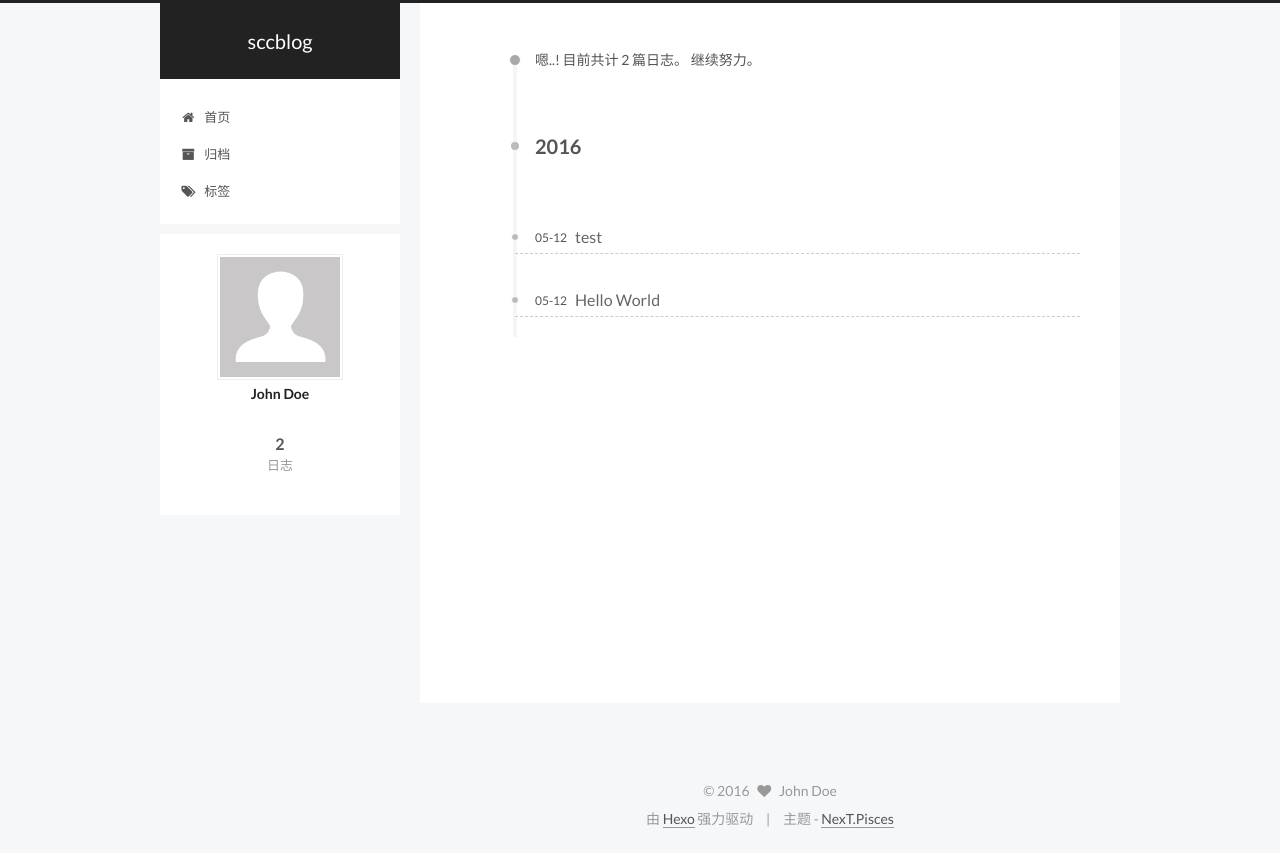
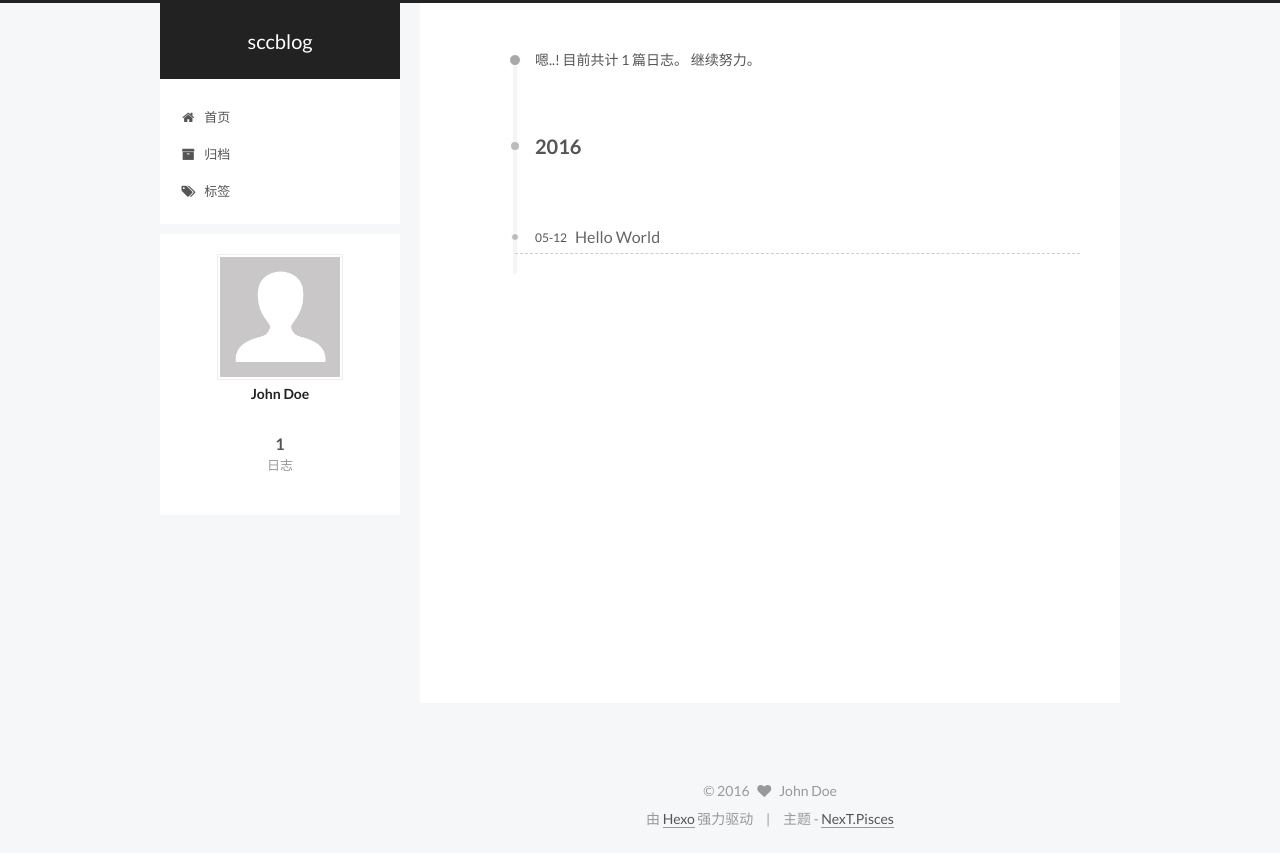
Before and after one commit to eng-cc/eng-cc.github.io, a plain HTML site: page archives/index.html in a window 1280 px wide. Drawn offline with Linux system fonts and the light colour scheme.

Commit message:
Site updated: 2016-05-12 19:26:01

```diff
--- a/archives/index.html
+++ b/archives/index.html
@@ -218,7 +218,7 @@
 
 
 
-      嗯..! 目前共计 2 篇日志。 继续努力。
+      嗯..! 目前共计 1 篇日志。 继续努力。
     </span>
 
 
@@ -232,43 +232,6 @@
         <div class="collection-title">
           <h2 class="archive-year motion-element" id="archive-year-2016">2016</h2>
         </div>
-
-
-
-
-
-  <article class="post post-type-normal" itemscope itemtype="http://schema.org/Article">
-    <header class="post-header">
-
-      <h1 class="post-title">
-
-            <a class="post-title-link" href="/2016/05/12/test/" itemprop="url">
-
-                <span itemprop="name">test</span>
-
-            </a>
-
-      </h1>
-
-      <div class="post-meta">
-        <time class="post-time" itemprop="dateCreated"
-              datetime="2016-05-12T15:39:06+08:00"
-              content="2016-05-12" >
-          05-12
-        </time>
-      </div>
-
-    </header>
-  </article>
-
-
-
-
-
-
-
-
-
 
 
 
@@ -344,7 +307,7 @@
         <nav class="site-state motion-element">
           <div class="site-state-item site-state-posts">
             <a href="/archives">
-              <span class="site-state-item-count">2</span>
+              <span class="site-state-item-count">1</span>
               <span class="site-state-item-name">日志</span>
             </a>
           </div>
--- a/css/main.css
+++ b/css/main.css
@@ -1549,7 +1549,7 @@ pre .javascript .function {
   width: 4px;
   height: 4px;
   border-radius: 50%;
-  background: #32ff88;
+  background: #612038;
 }
 .links-of-blogroll {
   font-size: 13px;
```
Also changed, not shown: 2016/05/12/hello-world/index.html (+1 -15 lines), archives/2016/05/index.html (+2 -39 lines), archives/2016/index.html (+2 -39 lines), index.html (+1 -94 lines).
